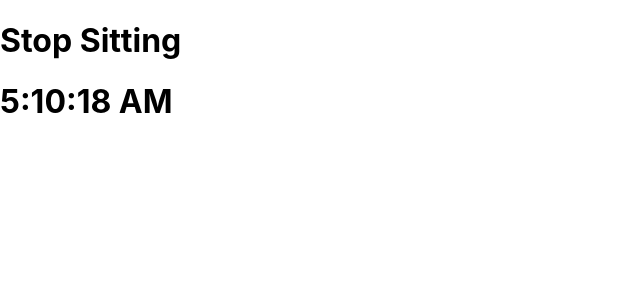
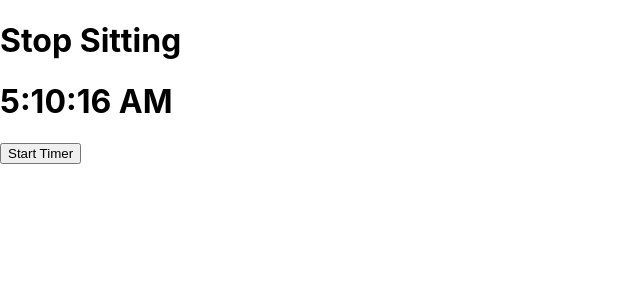
Before and after one commit to g9c9/StopSittingAlarm, a React (Create React App) app: page / in a window 1280 px wide. Shown: the top 300 px of the page, without its empty margins (0-640 px from the left). Built offline with nearby package versions, Linux system fonts and the light colour scheme.

Commit message:
Created and added Timer Component to App

```diff
--- a/src/App.js
+++ b/src/App.js
@@ -1,5 +1,6 @@
 import React from "react";
 import Clock from "./Clock";
+import Timer from "./Timer";
 
 class App extends React.Component {
   render() {
@@ -7,6 +8,7 @@ class App extends React.Component {
       <div>
         <h1>Stop Sitting</h1>
         <Clock />
+        <Timer />
       </div>
     );
   }
--- /dev/null
+++ b/src/Timer.js
@@ -0,0 +1,25 @@
+import React from "react";
+
+class Timer extends React.Component {
+  constructor(props) {
+    super(props);
+    this.state = { startTimer: false };
+
+    // This binding is necessary to make `this` work in the callback
+    this.handleTimer = this.handleTimer.bind(this);
+  }
+
+  render() {
+    return (
+      <button onClick={this.handleTimer}>
+        {this.state.startTimer ? "Stop Timer" : "Start Timer"}
+      </button>
+    );
+  }
+
+  handleTimer() {
+    this.setState((prevState) => ({ startTimer: !prevState.startTimer }));
+  }
+}
+
+export default Timer;
```
